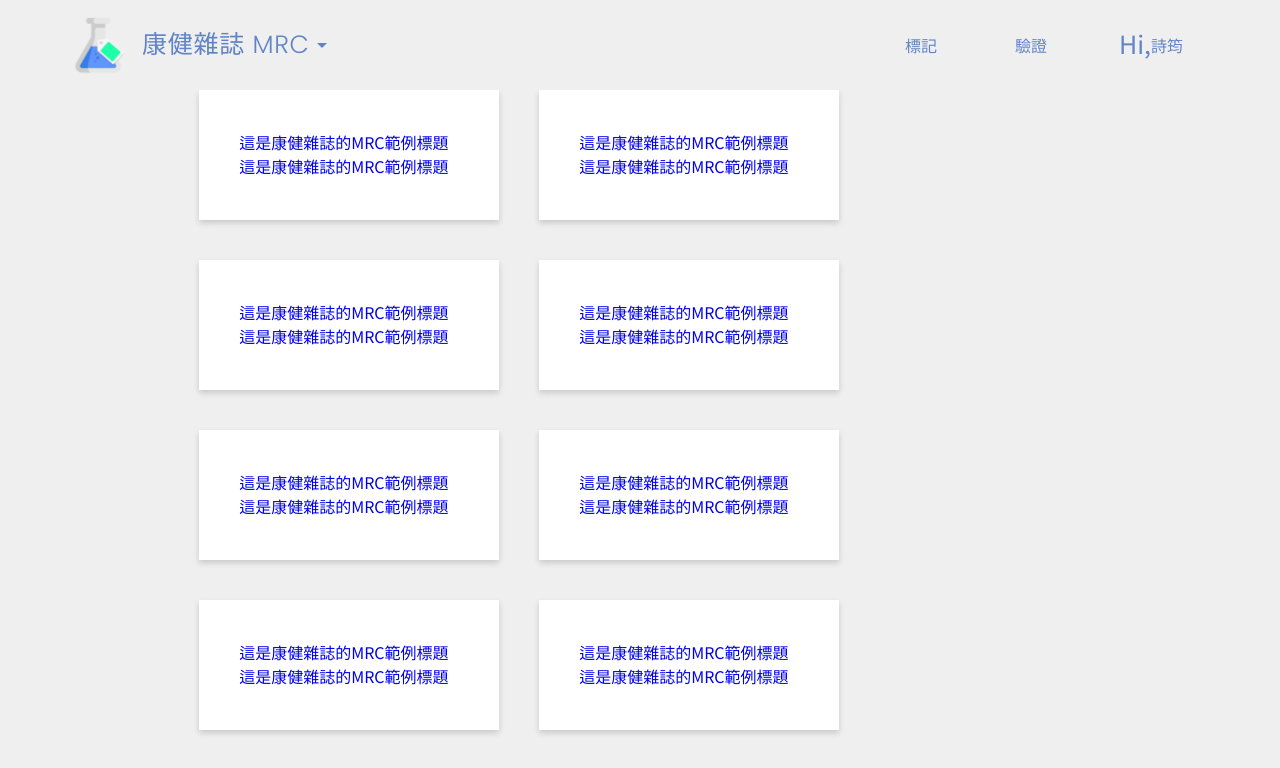
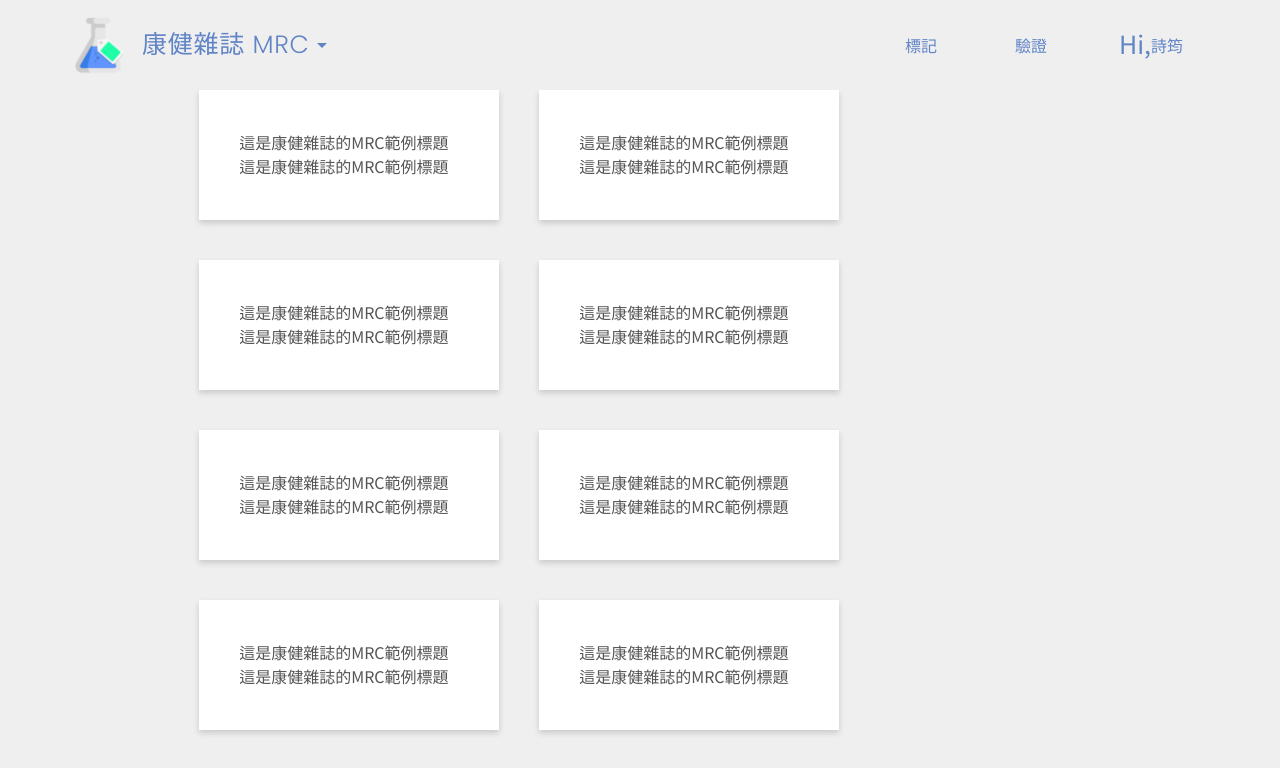
Before and after one commit to frank93011/BILABLabelSystemFrontEnd, a React (Create React App) app: page /MRC/Label in a window 1280 px wide. Shown: the top 768 px of the page. Built offline with nearby package versions, Linux system fonts and the light colour scheme.

Commit message:
modify card text  color

```diff
--- a/src/views/LabelTitles.css
+++ b/src/views/LabelTitles.css
@@ -1,4 +1,8 @@
-.label {
+.labeling-content-container {
   padding: 0 14%;
   padding-top: 90px;
 }
+.label-link {
+  text-decoration: none;
+  color: #555555;
+}
--- a/src/views/LabelTitles.js
+++ b/src/views/LabelTitles.js
@@ -8,7 +8,7 @@ function LabelTitles(props) {
     <div className="labeling-content-container">
       <div className="start-start flex-wrap">
         {props.titles.map((title, idx) => (
-          <Link to={`${path}/${title}`}>
+          <Link className="label-link" to={`${path}/${title}`}>
             <Card key={idx} title={title} />
           </Link>
         ))}
--- a/src/views/Paragraphs.js
+++ b/src/views/Paragraphs.js
@@ -30,7 +30,7 @@ function Paragraphs() {
           }>
           <div className="paragraph-counter center-center mb-20">0</div>
           <div className="paragraph-content">
-            至於運動的類型，現在普遍建議複雜一點的比較好。多年前，有項刊登在新英格蘭醫學期刊的研究分析，
+            【這篇是示範點過的】普遍建議複雜一點的比較好。多年前，有項刊登在新英格蘭醫學期刊的研究分析，
             在各種不同類別的運動當中，跳舞是失智症風險最低的絕佳運動選擇，因為跳舞...
           </div>
         </div>
```
Also changed, not shown: 1 other file (tests, documents, lock files or other folders).
